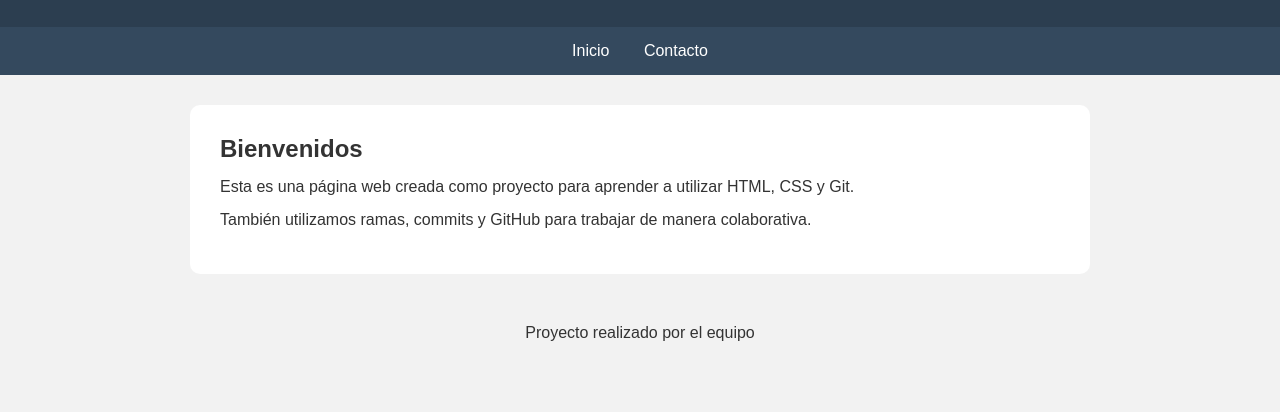
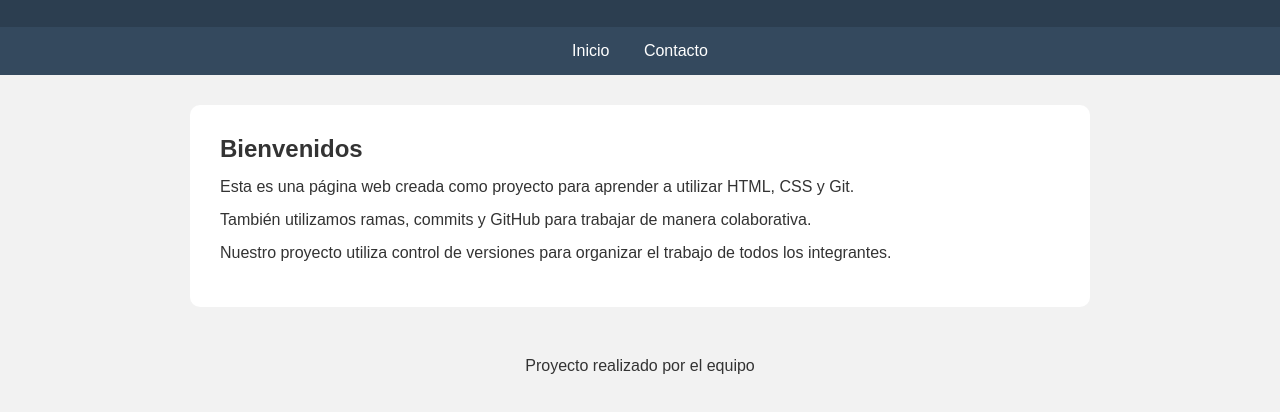
Before and after one commit to MoralesJumillaMartiniano/Mi-Proyecto-Web, a plain HTML site: page index.html in a window 1280 px wide. Shown: the part 98-510 px from the top of the page. Drawn offline with Linux system fonts and the light colour scheme.

Commit message:
Actualizar contenido de la pagina principal

```diff
--- a/index.html
+++ b/index.html
@@ -32,6 +32,11 @@
                 También utilizamos ramas, commits y GitHub
                 para trabajar de manera colaborativa.
             </p>
+
+            <p>
+                 Nuestro proyecto utiliza control de versiones para organizar
+                el trabajo de todos los integrantes.
+            </p>
         </section>
     </main>
 
```
